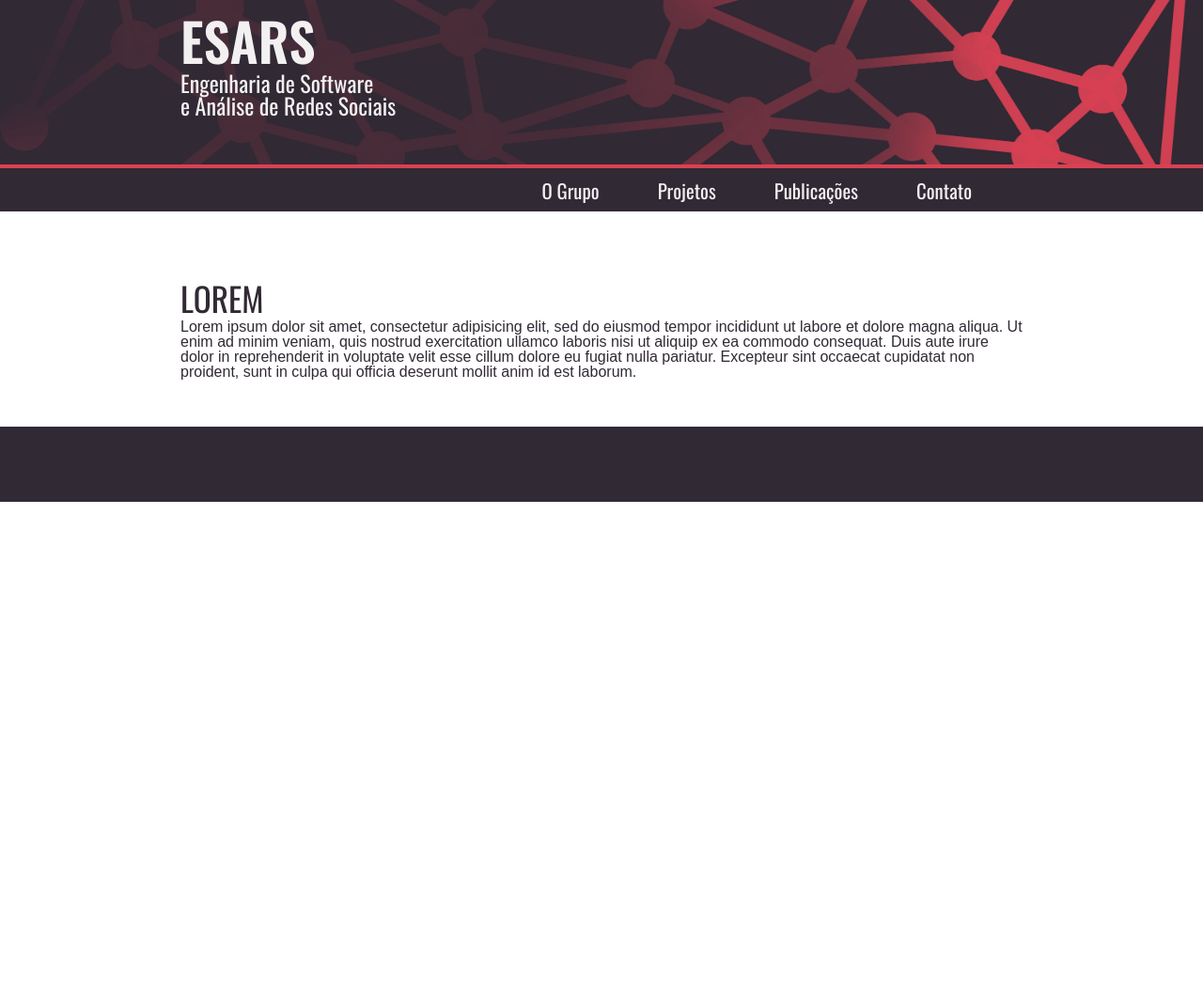
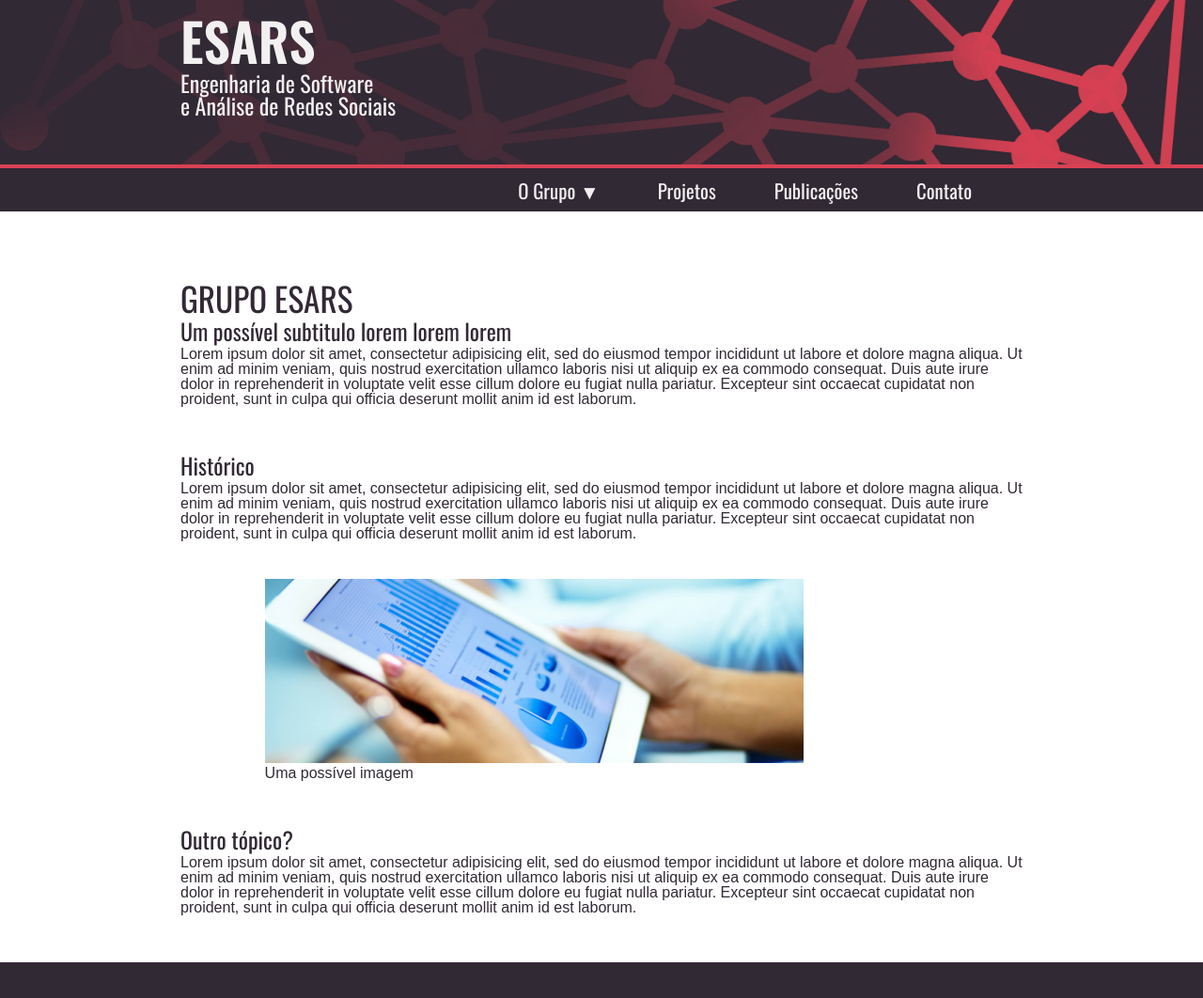
Before and after one commit to Aaronsantos/esars, a plain HTML site: page index.html in a window 1280 px wide. Shown: the whole page at 94% size. Before the commit the page ends 800 px from the top, so only its background shows below. Drawn offline with Linux system fonts and the light colour scheme.

Commit message:
Atualizando index

```diff
--- a/index.html
+++ b/index.html
@@ -16,30 +16,49 @@
       </section>
       <nav class="mainMenu container">
         <ul>
-          <li class="menuItem dropMenu ">
-                O Grupo
-            <ul class="dropContent">
-              <li class="menuItem" ><a href="#">Sobre</a></li>
-              <li class="menuItem" ><a href="#">Membros</a></li>
-            </ul>
-          </li>
-          <li class="menuItem" ><a href="#">Projetos</a></li>
-          <li class="menuItem" ><a href="#">Publicações</a></li>
-          <li class="menuItem" ><a href="#">Contato</a></li>
-        </ul>
+         <li class="menuItem dropMenu ">
+               O Grupo &#x25BC;
+               <ul class="dropContent">
+                 <li class="menuItem" ><a href="index.html">Sobre</a></li>
+                 <li class="menuItem" ><a href="membros.html">Membros</a></li>
+               </ul>
+             </li>
+             <li class="menuItem" ><a href="projetos.html">Projetos</a></li>
+             <li class="menuItem" ><a href="publica.html">Publicações</a></li>
+             <li class="menuItem" ><a href="contato.html">Contato</a></li>
+           </ul>
       </nav>
     </header>
     <main class="container">
       <section class="topic">
-        <h2>LOREM <IPSUM></IPSUM></h2>
+        <h2>GRUPO ESARS</h2>
+        <h3>Um possível subtitulo lorem lorem lorem</h3>
+
+        <p>Lorem ipsum dolor sit amet, consectetur adipisicing elit, sed do eiusmod tempor incididunt ut labore et dolore magna aliqua. Ut enim ad minim veniam, quis nostrud exercitation ullamco laboris nisi ut aliquip ex ea commodo consequat. Duis aute irure dolor in reprehenderit in voluptate velit esse cillum dolore eu fugiat nulla pariatur. Excepteur sint occaecat cupidatat non proident, sunt in culpa qui officia deserunt mollit anim id est laborum.
+        </p>
+
+      </section>
+      <section class="topic">
+        <h3>Histórico</h3>
+        <p>Lorem ipsum dolor sit amet, consectetur adipisicing elit, sed do eiusmod tempor incididunt ut labore et dolore magna aliqua. Ut enim ad minim veniam, quis nostrud exercitation ullamco laboris nisi ut aliquip ex ea commodo consequat. Duis aute irure dolor in reprehenderit in voluptate velit esse cillum dolore eu fugiat nulla pariatur. Excepteur sint occaecat cupidatat non proident, sunt in culpa qui officia deserunt mollit anim id est laborum.
+        </p>
+
+        <figure>
+          <img src="img/imgtest.jpg" alt="">
+          <figcaption>Uma possível imagem</figcaption>
+        </figure>
+      </section>
+
+      <section class="topic">
+        <h3>Outro tópico?</h3>
         <p>Lorem ipsum dolor sit amet, consectetur adipisicing elit, sed do eiusmod tempor incididunt ut labore et dolore magna aliqua. Ut enim ad minim veniam, quis nostrud exercitation ullamco laboris nisi ut aliquip ex ea commodo consequat. Duis aute irure dolor in reprehenderit in voluptate velit esse cillum dolore eu fugiat nulla pariatur. Excepteur sint occaecat cupidatat non proident, sunt in culpa qui officia deserunt mollit anim id est laborum.
         </p>
       </section>
 
     </main>
 
-    <footer>
-<!-- agora vai -->
+    <footer class="container">
+
 
     </footer>
   </body>
```
